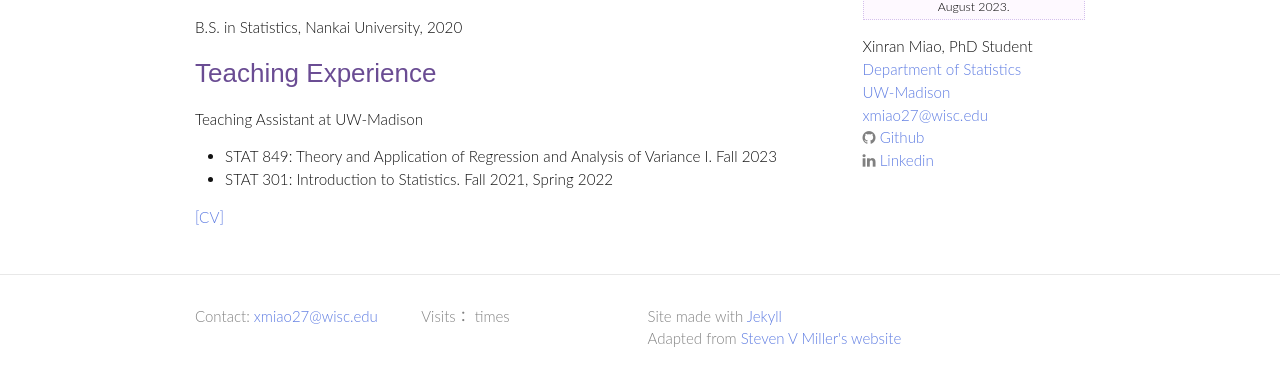
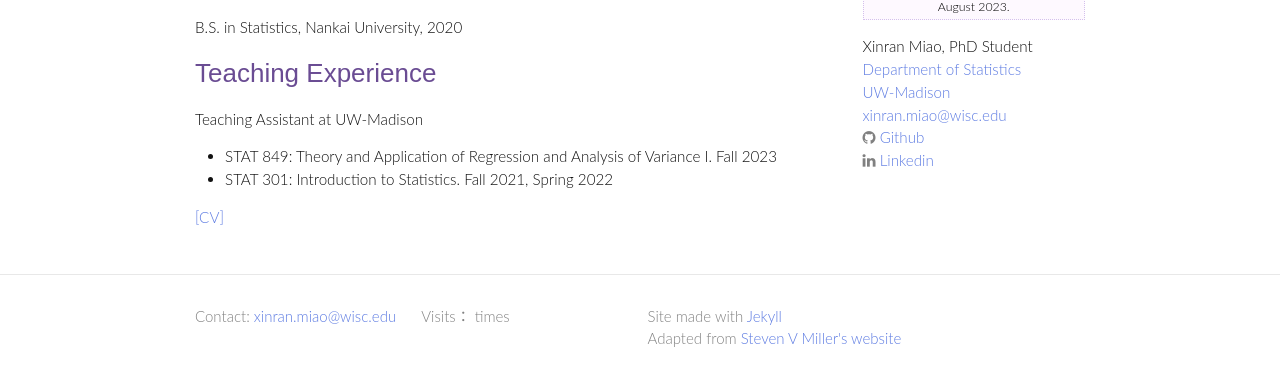
Before and after one commit to XinranMiao/XinranMiao.github.io, a Jekyll site: the page built from index.html, in a window 1280 px wide. Shown: the part 311-697 px from the top of the page. Built offline with Jekyll 4.4.1, drawn with Linux system fonts in a browser that asks for light colours; nearby versions of some CDN libraries; some web fonts are replaced; comment, search, counter and statistics services are not loaded.

Commit message:
update email address

```diff
--- a/_config.yml
+++ b/_config.yml
@@ -1,8 +1,8 @@
 # Site settings
 title: Xinran Miao
-email: xmiao27@wisc.edu
+email: xinran.miao@wisc.edu
 description: > # this means to ignore newlines until "baseurl:"
-  I'm a second-year PhD student in Statistics at University of Wisconsin-Madison.
+  I'm a third-year PhD student in Statistics at University of Wisconsin-Madison.
 baseurl: "" # the subpath of your site, e.g. /blog/
 url: https://xinranmiao.github.io # the base hostname & protocol for your site
 linkedin_username: xinran-miao-56271b231
```
